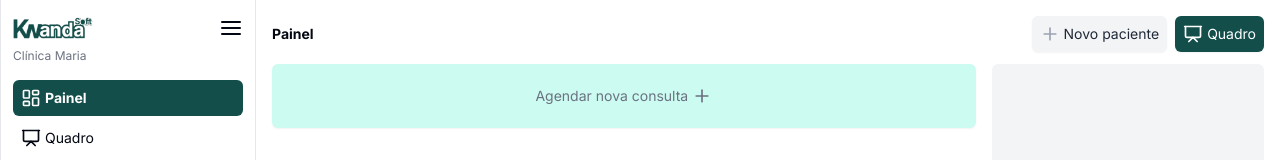
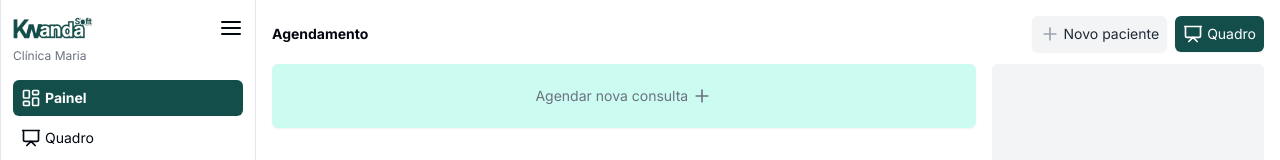
Before and after one commit to Seratooo/kwanda-soft, a Next.js app: page /dashboard/schedule in a window 1280 px wide. Shown: the top 160 px of the page. Built offline with nearby package versions, Linux system fonts and the light colour scheme.

Commit message:
fix: adding prop title on topbar

```diff
--- a/app/ui/topBar.tsx
+++ b/app/ui/topBar.tsx
@@ -1,9 +1,9 @@
 import { Plus, Presentation } from "lucide-react";
 
-export default function TopBar() {
+export default function TopBar({title}:{title: string}) {
   return (
     <div className="flex justify-end md:justify-between items-center">
-      <h3 className="text-sm font-bold hidden md:block">Painel</h3>
+      <h3 className="text-sm font-bold hidden md:block">{title}</h3>
       <div className="flex gap-2">
         <button className="flex gap-1 bg-gray-100 p-2 text-gray-800 text-sm rounded-md shadow-sm">
           <Plus className="size-5 text-gray-400"></Plus>
```
